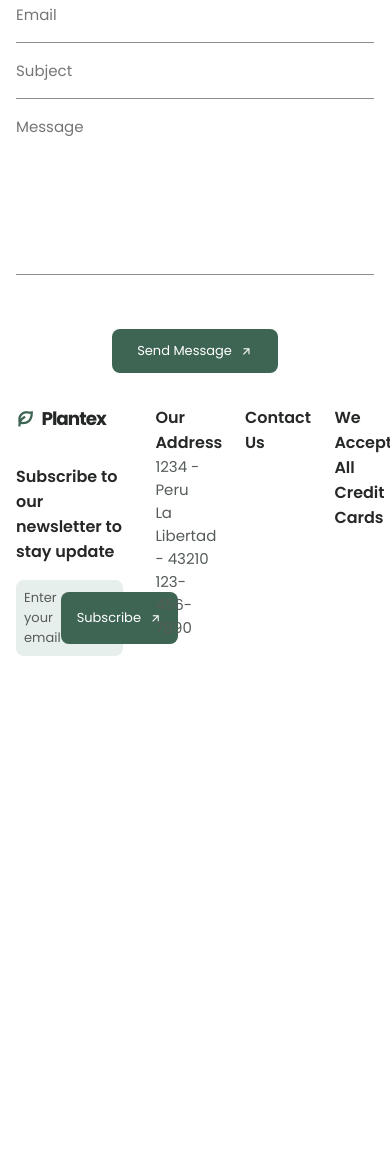
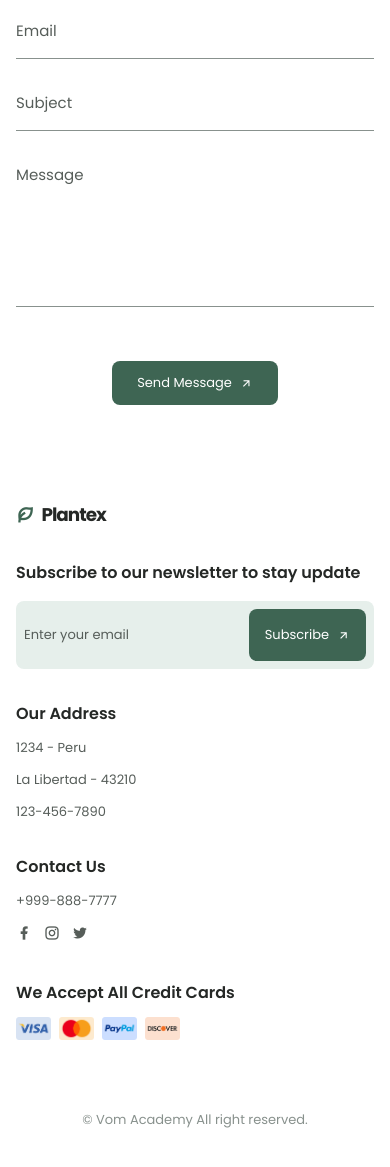
Before and after one commit to Marshallhch/Template-Exercise, a plain HTML site: page index.html in a window 390 px wide. Shown: the part 4070-5237 px from the top of the page. Drawn offline with nearby package versions, Linux system fonts and the light colour scheme.

Commit message:
ver 1 : html and css complete

```diff
--- a/css/media.css
+++ b/css/media.css
@@ -21,7 +21,8 @@
 
 @media screen and (max-width: 768px) {
   /*======= Common Style =========*/
-  section {
+  section,
+  footer {
     padding: 4rem 0 1rem;
   }
   .section-title {
@@ -136,6 +137,22 @@
   .contact .form {
     padding: 1rem 0;
   }
+
+  /*======= Footer Style =========*/
+  .footer .footer-contents {
+    flex-wrap: wrap;
+    row-gap: 2rem;
+  }
+  .footer .footer-item {
+    /* !important: css에서 정의하는 값으로 가장 최우선 적용된다. 사용은 최소화한다 */
+    width: 50% !important;
+  }
+  .footer .footer-item:nth-child(3) {
+    margin-left: 0;
+  }
+  .footer .copy {
+    padding: 4rem 0 2rem;
+  }
 }
 
 @media screen and (max-width: 480px) {
@@ -153,6 +170,19 @@
   }
   .products .item-image img {
     transform: translateX(0);
+  }
+
+  /*======= Footer Style =========*/
+  .footer .footer-contents {
+    flex-wrap: wrap;
+    row-gap: 2rem;
+  }
+  .footer .footer-item {
+    /* !important: css에서 정의하는 값으로 가장 최우선 적용된다. 사용은 최소화한다 */
+    width: 100% !important;
+  }
+  .footer .footer-item:not(:first-child) {
+    padding-left: 0;
   }
 }
 
--- a/css/style.css
+++ b/css/style.css
@@ -69,7 +69,6 @@ body {
   background-color: var(--body-color);
   color: var(--text-color);
   transition: 0.4s; /*For animation dark mode*/
-  height: 6000px;
 }
 
 button {
@@ -104,7 +103,8 @@ img {
   height: auto;
   _overflow: hidden;
 }
-section {
+section,
+footer {
   padding: 8rem 0 1rem;
 }
 .section-title {
@@ -525,16 +525,31 @@ section {
 }
 .contact .form p {
   width: 100%;
+  position: relative;
 }
+.contact .form p label {
+  position: absolute;
+  top: 1rem;
+  left: 0;
+  transition: all 0.3s;
+}
+
 .contact .form p input,
 .contact .form p textarea {
   width: 100%;
-  padding: 0 0 1rem 0;
+  padding: 1rem 1rem 1rem 0;
   border: none;
   border-bottom: 1px solid var(--text-color-light);
   color: var(--text-color);
   resize: none;
   outline: 0;
+}
+.contact .form p .input:focus + label {
+  top: -0.5rem;
+}
+/* placehoder-shown : placehoder가 보이는 것을 체크한다. 만약 사용자가 값을 입력하면 placehoder가 보이지 않는다 */
+.contact .form p input:not(:placeholder-shown).input:not(:focus) + label {
+  top: -0.5rem;
 }
 .contact .form p textarea {
   height: 10rem;
@@ -583,6 +598,35 @@ section {
   font-size: var(--small-font-size);
   padding: 1rem;
 }
+.footer .footer-item p {
+  font-size: var(--small-font-size);
+  margin-top: 0.75rem;
+}
+.footer .footer-item .footer-social-box {
+  margin-top: 0.75rem;
+  display: flex;
+  column-gap: 0.75rem;
+}
+.footer .footer-item .footer-social-box a {
+  font-size: 1rem;
+  color: var(--text-color);
+}
+.footer .footer-item .footer-card-box {
+  display: flex;
+  column-gap: 0.5rem;
+  margin-top: 0.75rem;
+}
+.footer .footer-item .footer-card-box img {
+  width: 35px;
+}
+.footer .copy {
+  padding: 7rem 0 2rem;
+  text-align: center;
+}
+.footer .copy p {
+  font-size: var(--small-font-size);
+  color: var(--text-color-light);
+}
 
 /*======= Memo =========*/
 /* 1. 박스, 텍스트 그림자 효과 */
--- a/index.html
+++ b/index.html
@@ -347,13 +347,21 @@
             <div class="input-info">
               <form action="abc.php" method="get" class="form">
                 <p class="input-email">
-                  <input type="text" placeholder="Email" />
+                  <input type="text" placeholder=" " class="input" />
+                  <label for="input">Email</label>
                 </p>
                 <p class="input-subject">
-                  <input type="text" placeholder="Subject" />
+                  <input type="text" placeholder=" " class="input" />
+                  <label for="input">Subject</label>
                 </p>
                 <p class="input-msg">
-                  <textarea name="" id="" placeholder="Message"></textarea>
+                  <textarea
+                    name=""
+                    id=""
+                    placeholder=" "
+                    class="input"
+                  ></textarea>
+                  <label for="">Message</label>
                 </p>
                 <button type="submit" class="button">
                   Send Message
@@ -394,12 +402,34 @@
             </div>
             <div class="footer-item">
               <h3 class="footer-title">Contact Us</h3>
+              <p>+999-888-7777</p>
+              <div class="footer-social-box">
+                <a href="#" class="footer-social-link"
+                  ><i class="ri-facebook-fill"></i
+                ></a>
+                <a href="#" class="footer-social-link"
+                  ><i class="ri-instagram-line"></i
+                ></a>
+                <a href="#" class="footer-social-link"
+                  ><i class="ri-twitter-fill"></i
+                ></a>
+              </div>
             </div>
             <div class="footer-item">
               <h3 class="footer-title">We Accept All Credit Cards</h3>
+              <div class="footer-card-box">
+                <a href="#"><img src="img/card1.png" alt="" /></a>
+                <a href="#"><img src="img/card2.png" alt="" /></a>
+                <a href="#"><img src="img/card3.png" alt="" /></a>
+                <a href="#"><img src="img/card4.png" alt="" /></a>
+              </div>
             </div>
           </div>
+          <div class="copy">
+            <p>&copy; Vom Academy All right reserved.</p>
+          </div>
         </footer>
+        <!-- End of Footer Section -->
       </main>
     </div>
   </body>
```
Also changed, not shown: preview_images/._template.png, preview_images/._template_mobile.png, preview_images/._template_tablet.png, 1 other file.
